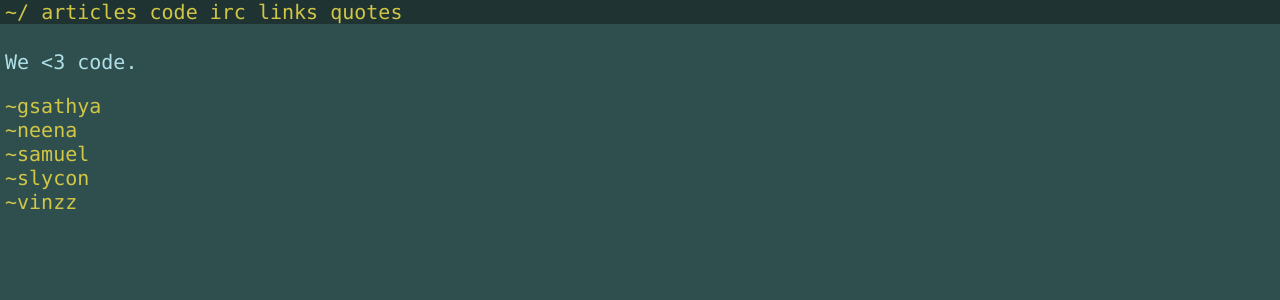
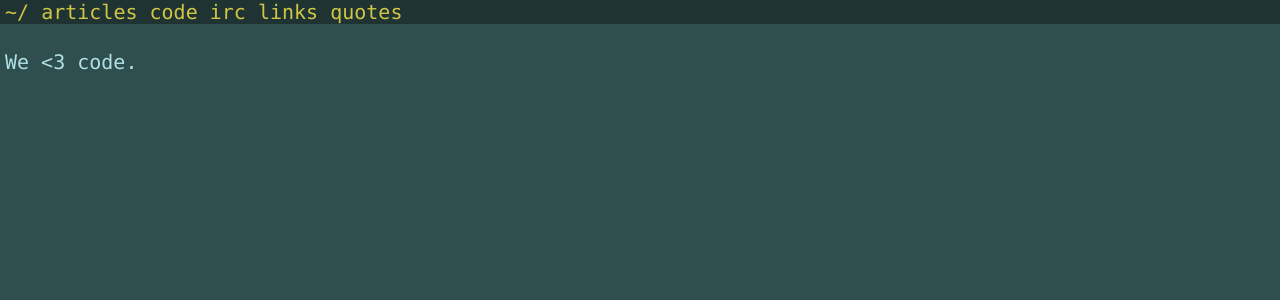
Before and after one commit to codesurfers/codesurfers.github.io, a Jekyll site: the page built from index.md, in a window 1280 px wide. Shown: the top 300 px of the page. Built offline with Jekyll 4.4.1, drawn with Linux system fonts in a browser that asks for light colours.

Commit message:
Remove old links

```diff
--- a/index.md
+++ b/index.md
@@ -4,9 +4,3 @@ title: codesurfers
 ---
 
 We <3 code.
-
-* [~gsathya](http://gsathya.in/)
-* [~neena](https://twitter.com/neenaoffline)
-* [~samuel](http://www.samebchase.com/)
-* [~slycon](https://github.com/Ethcelon)
-* [~vinzz](https://github.com/vineela12)
```
